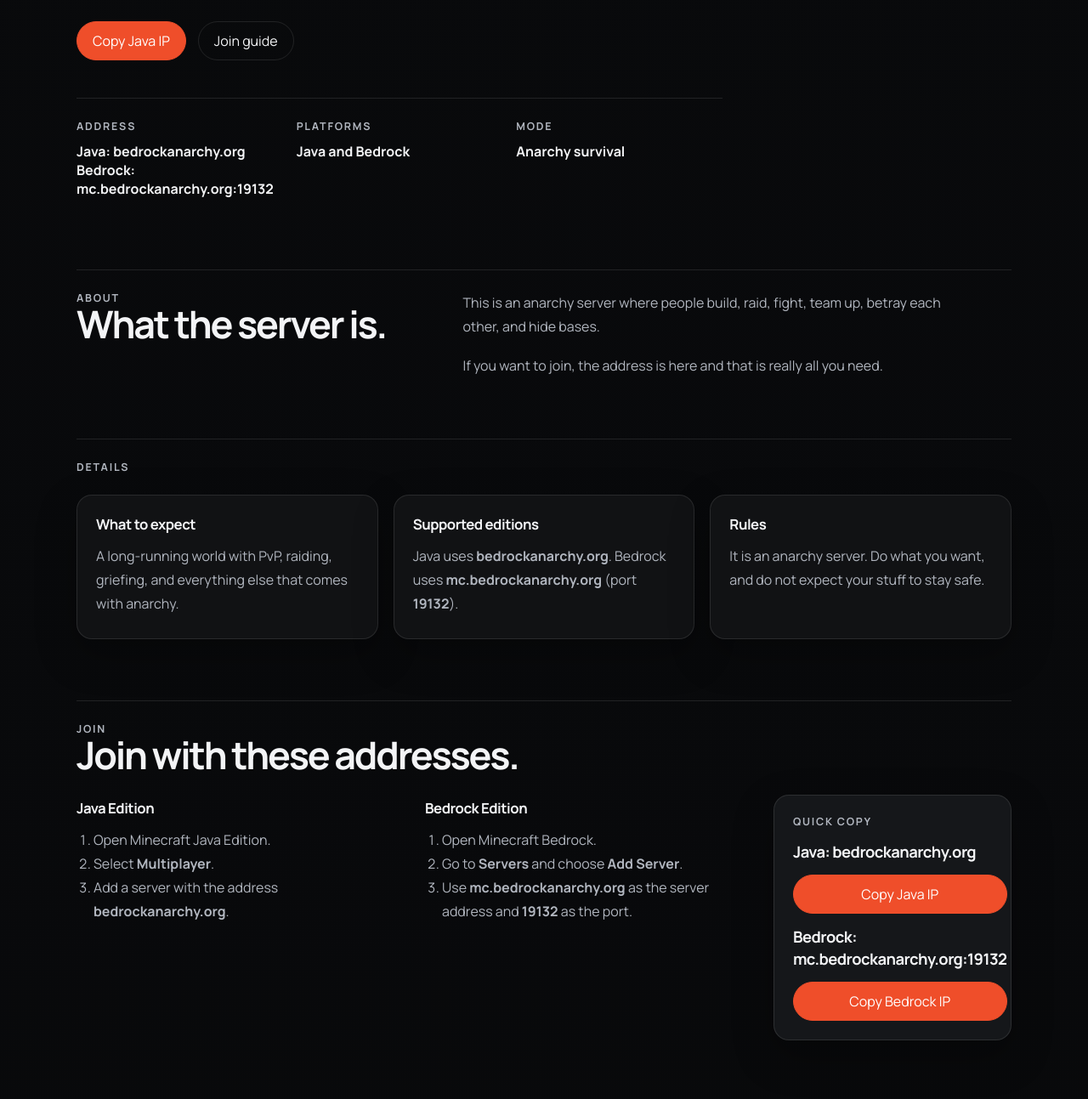
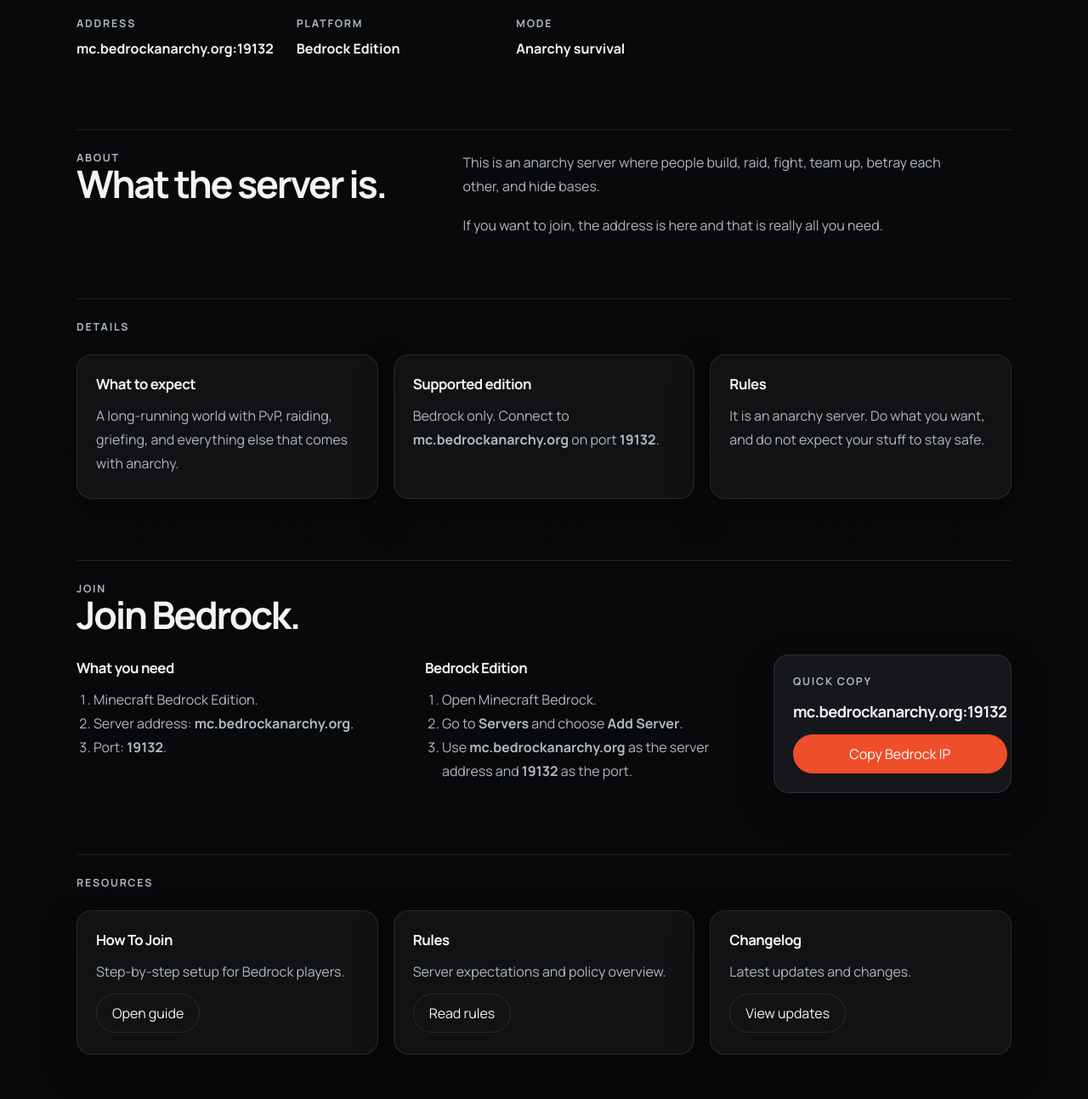
Before and after one commit to Johnmcmaster/bedrockanarchy-site, a plain HTML site: page index.html in a window 1280 px wide. Shown: the part 634-1927 px from the top of the page at 85% size. Drawn offline with Linux system fonts and the light colour scheme.

Commit message:
Update homepage to Bedrock-only server messaging

```diff
--- a/index.html
+++ b/index.html
@@ -3,22 +3,19 @@
 <head>
   <meta charset="UTF-8">
   <meta name="viewport" content="width=device-width, initial-scale=1.0">
-  <title>BedrockAnarchy | Minecraft Java + Bedrock Anarchy Server</title>
-  <meta
-    name="description"
-    content="BedrockAnarchy is a crossplay Minecraft anarchy server for Java and Bedrock. Join at bedrockanarchy.org."
-  >
+  <title>BedrockAnarchy | Minecraft Bedrock Anarchy Server</title>
+  <meta name="description" content="Bedrock-only Minecraft anarchy server. Join at mc.bedrockanarchy.org on port 19132.">
   <meta name="robots" content="index, follow">
   <link rel="canonical" href="https://bedrockanarchy.org/">
   <meta property="og:type" content="website">
   <meta property="og:site_name" content="BedrockAnarchy">
-  <meta property="og:title" content="BedrockAnarchy | Minecraft Java + Bedrock Anarchy Server">
-  <meta property="og:description" content="Crossplay Minecraft anarchy server for Java and Bedrock. Java: bedrockanarchy.org. Bedrock: mc.bedrockanarchy.org.">
+  <meta property="og:title" content="BedrockAnarchy | Minecraft Bedrock Anarchy Server">
+  <meta property="og:description" content="Bedrock-only Minecraft anarchy server. Join at mc.bedrockanarchy.org on port 19132.">
   <meta property="og:url" content="https://bedrockanarchy.org/">
   <meta property="og:image" content="https://bedrockanarchy.org/icon.png">
   <meta name="twitter:card" content="summary_large_image">
-  <meta name="twitter:title" content="BedrockAnarchy | Minecraft Java + Bedrock Anarchy Server">
-  <meta name="twitter:description" content="Crossplay Minecraft anarchy server for Java and Bedrock. Java: bedrockanarchy.org. Bedrock: mc.bedrockanarchy.org.">
+  <meta name="twitter:title" content="BedrockAnarchy | Minecraft Bedrock Anarchy Server">
+  <meta name="twitter:description" content="Bedrock-only Minecraft anarchy server. Join at mc.bedrockanarchy.org on port 19132.">
   <meta name="twitter:image" content="https://bedrockanarchy.org/icon.png">
   <link rel="icon" type="image/png" href="icon.png">
   <link rel="apple-touch-icon" href="icon.png">
@@ -35,7 +32,7 @@
       "@type": "WebSite",
       "name": "BedrockAnarchy",
       "url": "https://bedrockanarchy.org/",
-      "description": "Crossplay Minecraft anarchy server for Java and Bedrock.",
+      "description": "Bedrock-only Minecraft anarchy server.",
       "potentialAction": {
         "@type": "SearchAction",
         "target": "https://bedrockanarchy.org/?q={search_term_string}",
@@ -76,19 +73,17 @@
         <a href="/changelog.html">Changelog</a>
       </nav>
     </header>
-
     <main id="top">
       <section class="hero">
-        <p class="kicker">Java + Bedrock anarchy server</p>
-        <h1>Simple anarchy server for Java and Bedrock.</h1>
+        <p class="kicker">Bedrock-only anarchy server</p>
+        <h1>Simple anarchy server for Bedrock.</h1>
         <p class="lead">
-          BedrockAnarchy is a crossplay anarchy server with a long-term map for both Java and
-          Bedrock players.
+          BedrockAnarchy is a Bedrock-only anarchy server with a long-term map.
         </p>
 
         <div class="hero-actions">
-          <button class="primary-button copy-ip" type="button" data-copy="bedrockanarchy.org">
-            Copy Java IP
+          <button class="primary-button copy-ip" type="button" data-copy="mc.bedrockanarchy.org">
+            Copy Bedrock IP
           </button>
           <a class="secondary-button" href="#join">Join guide</a>
         </div>
@@ -96,11 +91,11 @@
         <dl class="server-meta">
           <div>
             <dt>Address</dt>
-            <dd>Java: bedrockanarchy.org<br>Bedrock: mc.bedrockanarchy.org:19132</dd>
+            <dd>mc.bedrockanarchy.org:19132</dd>
           </div>
           <div>
-            <dt>Platforms</dt>
-            <dd>Java and Bedrock</dd>
+            <dt>Platform</dt>
+            <dd>Bedrock Edition</dd>
           </div>
           <div>
             <dt>Mode</dt>
@@ -133,8 +128,8 @@
             <p>A long-running world with PvP, raiding, griefing, and everything else that comes with anarchy.</p>
           </article>
           <article class="detail-block">
-            <h3>Supported editions</h3>
-            <p>Java uses <strong>bedrockanarchy.org</strong>. Bedrock uses <strong>mc.bedrockanarchy.org</strong> (port <strong>19132</strong>).</p>
+            <h3>Supported edition</h3>
+            <p>Bedrock only. Connect to <strong>mc.bedrockanarchy.org</strong> on port <strong>19132</strong>.</p>
           </article>
           <article class="detail-block">
             <h3>Rules</h3>
@@ -146,16 +141,16 @@
       <section class="section join-section" id="join">
         <div>
           <p class="section-label">Join</p>
-          <h2>Join with these addresses.</h2>
+          <h2>Join Bedrock.</h2>
         </div>
 
         <div class="join-layout">
           <div class="join-block">
-            <h3>Java Edition</h3>
+            <h3>What you need</h3>
             <ol class="join-steps">
-              <li>Open Minecraft Java Edition.</li>
-              <li>Select <strong>Multiplayer</strong>.</li>
-              <li>Add a server with the address <strong>bedrockanarchy.org</strong>.</li>
+              <li>Minecraft Bedrock Edition.</li>
+              <li>Server address: <strong>mc.bedrockanarchy.org</strong>.</li>
+              <li>Port: <strong>19132</strong>.</li>
             </ol>
           </div>
 
@@ -170,15 +165,11 @@
 
           <aside class="join-card">
             <span class="join-label">Quick copy</span>
-            <strong class="join-ip">Java: bedrockanarchy.org</strong>
-            <button class="primary-button copy-ip" type="button" data-copy="bedrockanarchy.org">
-              Copy Java IP
-            </button>
-            <strong class="join-ip">Bedrock: mc.bedrockanarchy.org:19132</strong>
+            <strong class="join-ip">mc.bedrockanarchy.org:19132</strong>
             <button class="primary-button copy-ip" type="button" data-copy="mc.bedrockanarchy.org">
               Copy Bedrock IP
             </button>
-</aside>
+          </aside>
         </div>
       </section>
 
@@ -187,7 +178,7 @@
         <div class="details-grid">
           <article class="detail-block">
             <h3>How To Join</h3>
-            <p>Step-by-step setup for Java and Bedrock players.</p>
+            <p>Step-by-step setup for Bedrock players.</p>
             <p><a class="secondary-button" href="/how-to-join.html">Open guide</a></p>
           </article>
           <article class="detail-block">
```
